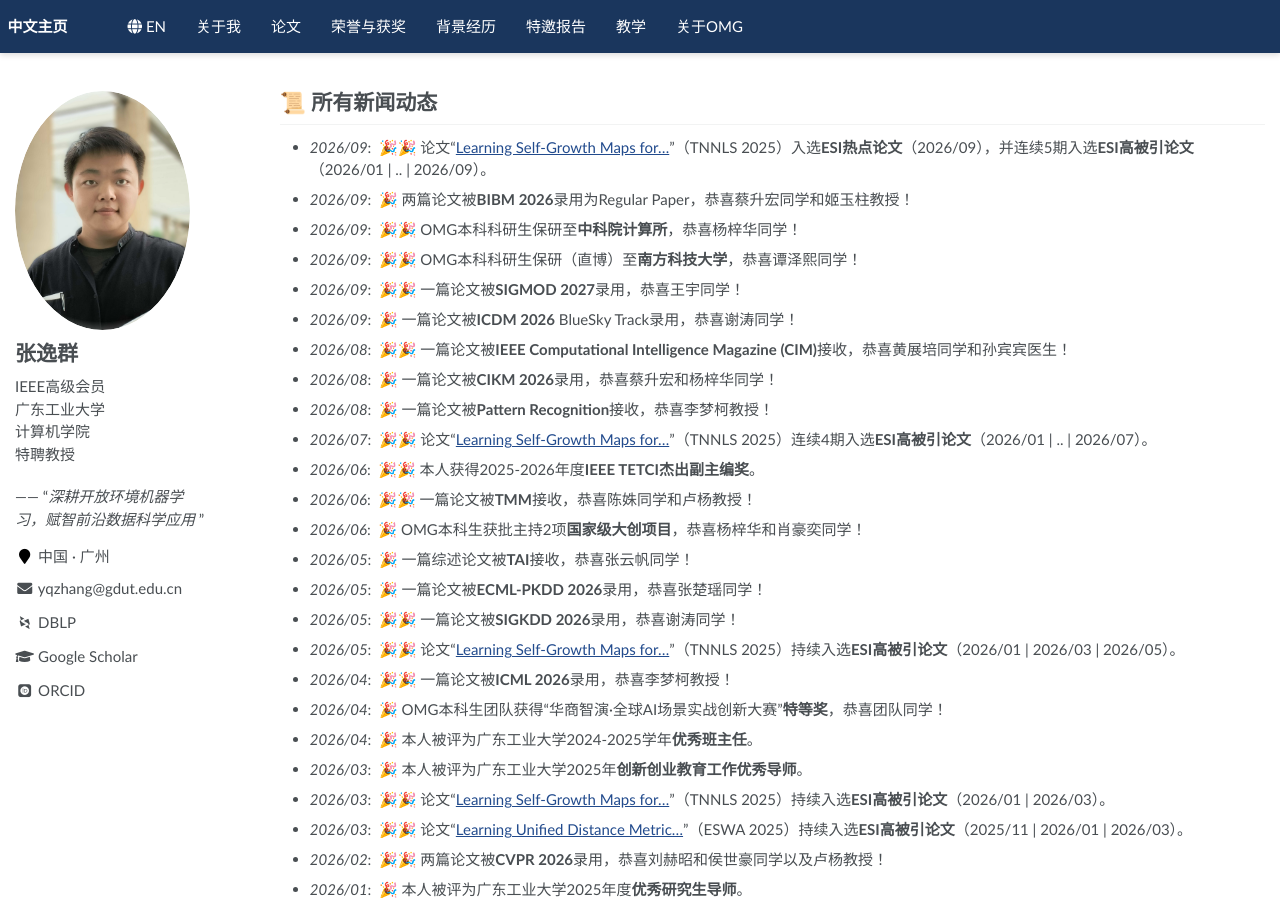
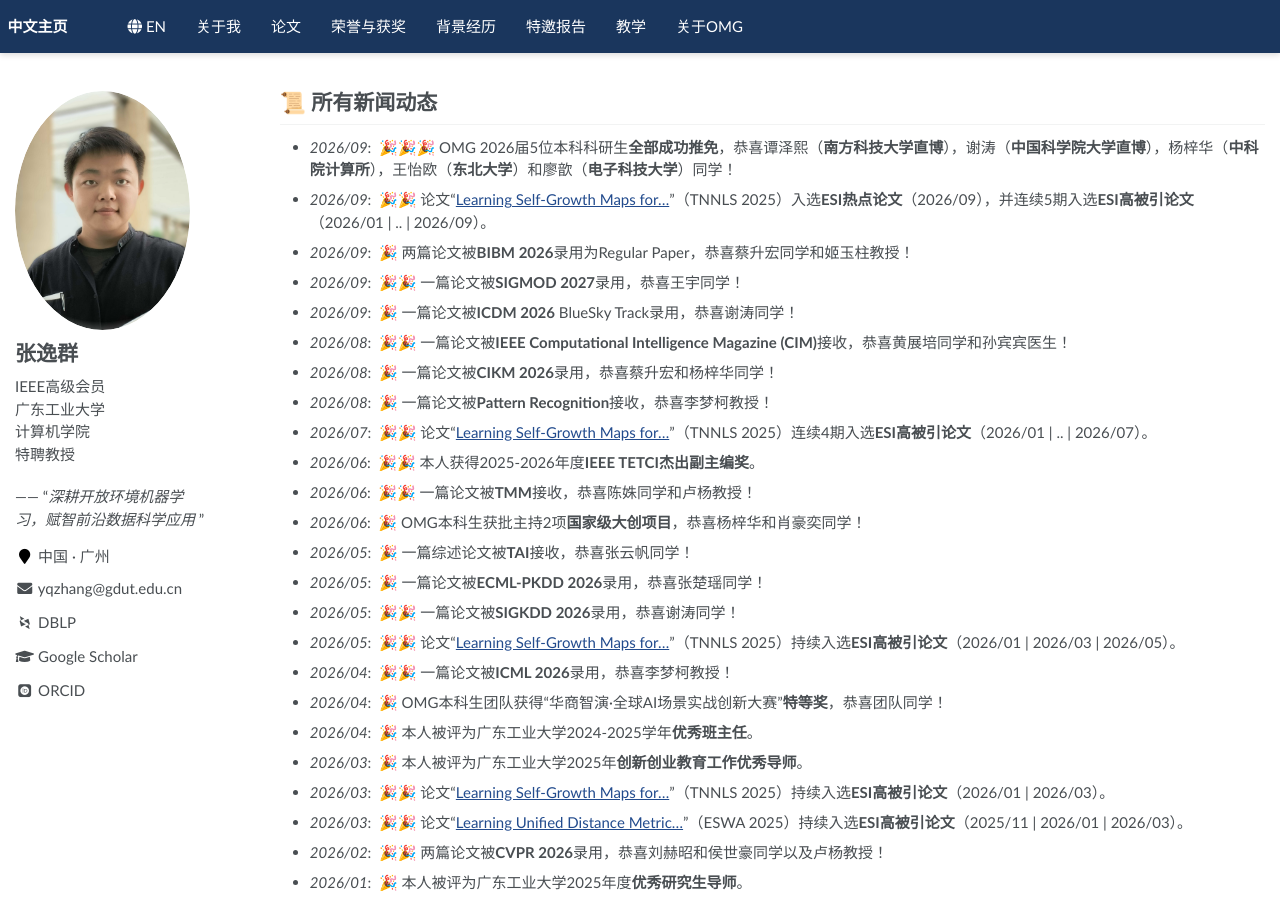
Before and after one commit to yqzhang-Zz/zh-news, a Jekyll site: the page built from _pages/about.md, in a window 1280 px wide and 900 px high. Built offline with Jekyll 4.4.1, drawn with Linux system fonts in a browser that asks for light colours; some web fonts are replaced; a script that is not in the unit is left out; comment, search, counter and statistics services are not loaded.

Commit message:
Update about.md

```diff
--- a/_pages/about.md
+++ b/_pages/about.md
@@ -11,10 +11,9 @@ redirect_from:
 <span class='anchor' id="news"></span>
 
 # 📜 所有新闻动态
+- *2026/09*: &nbsp;🎉🎉🎉 OMG 2026届5位本科科研生**全部成功推免**，恭喜谭泽熙（**南方科技大学直博**），谢涛（**中国科学院大学直博**），杨梓华（**中科院计算所**），王怡欧（**东北大学**）和廖歆（**电子科技大学**）同学！
 - *2026/09*: &nbsp;🎉🎉 论文“[Learning Self-Growth Maps for…](https://arxiv.org/pdf/2404.09243)”（TNNLS 2025）入选**ESI热点论文**（2026/09），并连续5期入选**ESI高被引论文**（2026/01 &#124; .. &#124; 2026/09）。
 - *2026/09*: &nbsp;🎉 两篇论文被**BIBM 2026**录用为Regular Paper，恭喜蔡升宏同学和姬玉柱教授！
-- *2026/09*: &nbsp;🎉🎉 OMG本科科研生保研至**中科院计算所**，恭喜杨梓华同学！
-- *2026/09*: &nbsp;🎉🎉 OMG本科科研生保研（直博）至**南方科技大学**，恭喜谭泽熙同学！
 - *2026/09*: &nbsp;🎉🎉 一篇论文被**SIGMOD 2027**录用，恭喜王宇同学！
 - *2026/09*: &nbsp;🎉 一篇论文被**ICDM 2026** BlueSky Track录用，恭喜谢涛同学！
 - *2026/08*: &nbsp;🎉🎉 一篇论文被**IEEE Computational Intelligence Magazine (CIM)**接收，恭喜黄展培同学和孙宾宾医生！
```
